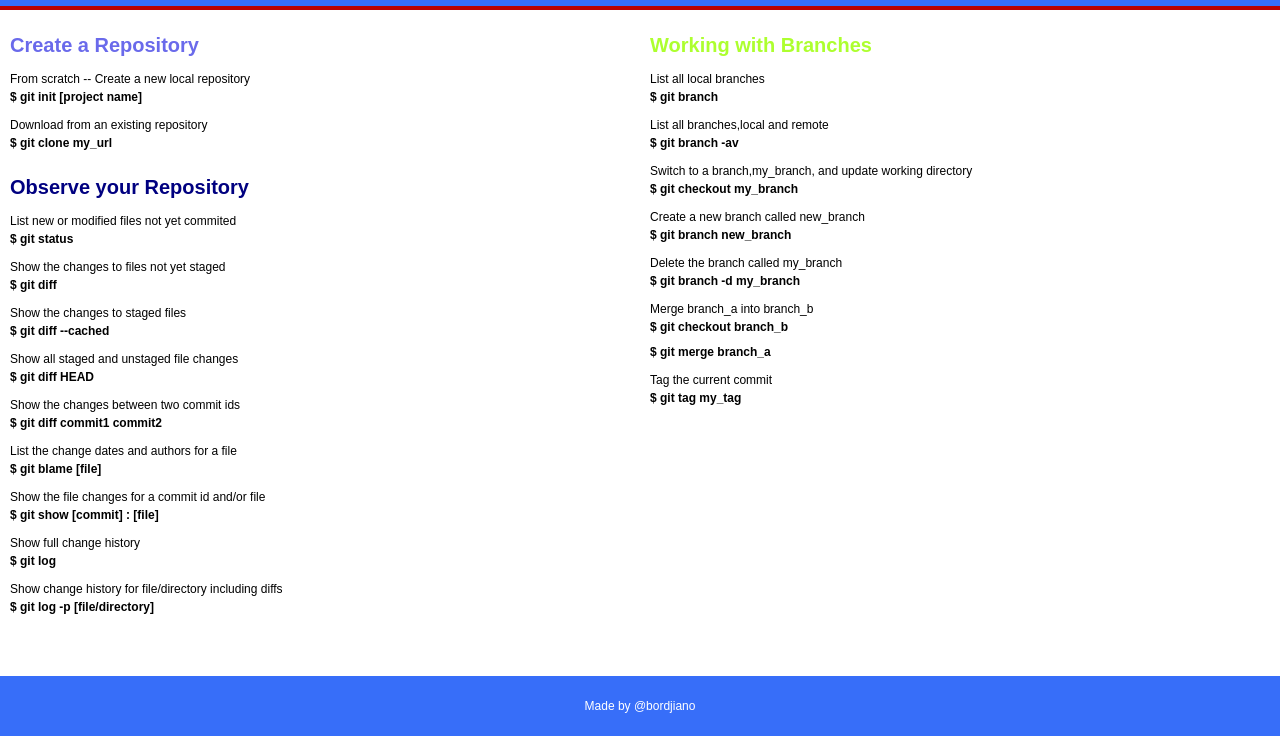
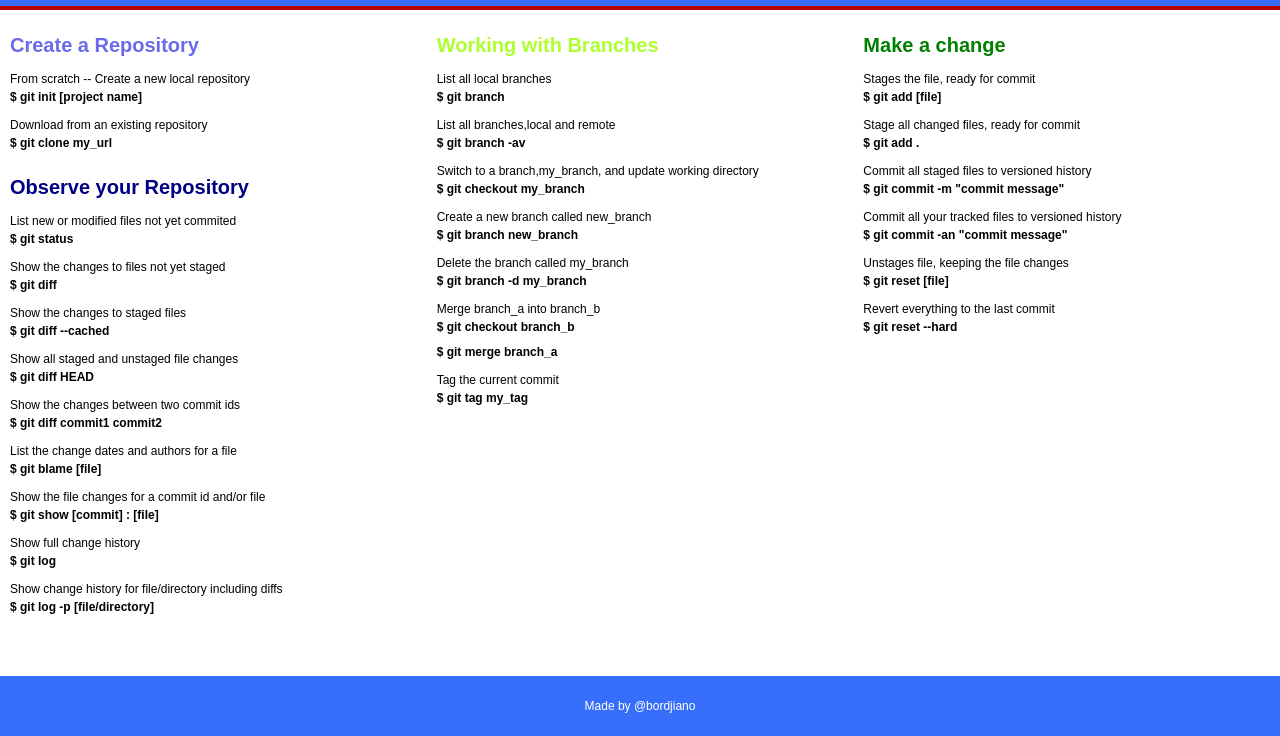
Before and after one commit to Bordjiano/TZRP_WebDev, a plain HTML site: page html/git_commands.html in a window 1280 px wide. Shown: the part 64-800 px from the top of the page. Drawn offline with Linux system fonts and the light colour scheme.

Commit message:
Make a change

```diff
--- a/html/git_commands.html
+++ b/html/git_commands.html
@@ -105,6 +105,33 @@
             <div class="command">$ git tag my_tag</div>
           </div>
         </div>
+        <div class="column">
+          <h2 class="info_h2 color-green">Make a change</h2>
+          <div class="block_command">
+            <div class="command_info">Stages the file, ready for commit</div>
+            <div class="command">$ git add [file]</div>
+          </div>
+          <div class="block_command">
+            <div class="command_info">Stage all changed files, ready for commit</div>
+            <div class="command">$ git add .</div>
+          </div>
+          <div class="block_command">
+            <div class="command_info">Commit all staged files to versioned history</div>
+            <div class="command">$ git commit -m "commit message"</div>
+          </div>
+          <div class="block_command">
+            <div class="command_info">Commit all your tracked files to versioned history</div>
+            <div class="command">$ git commit -an "commit message"</div>
+          </div>
+          <div class="block_command">
+            <div class="command_info">Unstages file, keeping the file changes</div>
+            <div class="command">$ git reset [file]</div>
+          </div>
+          <div class="block_command">
+            <div class="command_info">Revert everything to the last commit</div>
+            <div class="command">$ git reset --hard</div>
+          </div>
+        </div>
 
     </div>
   </div>
```
